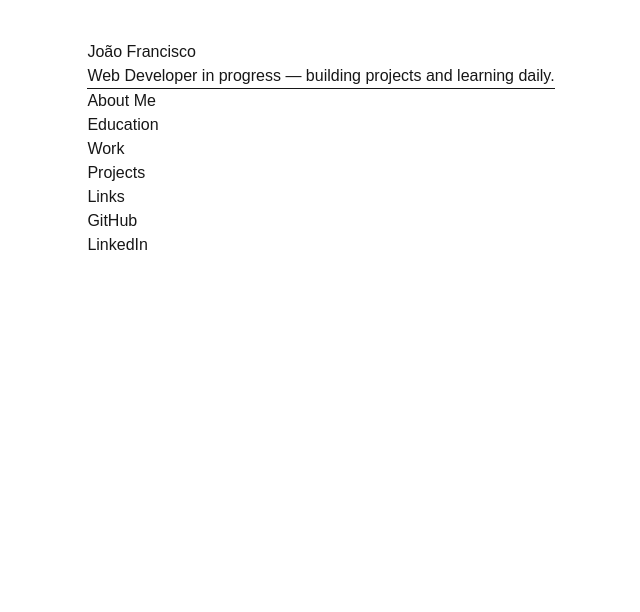
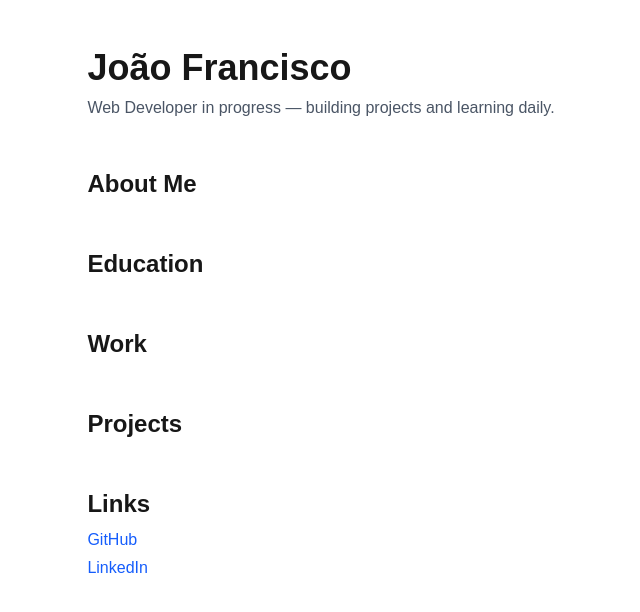
Before and after one commit to Joao-Francisco30/joao_website, a Next.js app: page / in a window 1280 px wide. Shown: the top 612 px of the page, without its empty margins (319-959 px from the left). Built offline with nearby package versions, Linux system fonts and the light colour scheme.

Commit message:
Improved structure

```diff
--- a/src/app/page.tsx
+++ b/src/app/page.tsx
@@ -1,35 +1,43 @@
 export default function Home() {
   return (
-    <main style={{ padding: "40px", maxWidth: "800px", margin: "0 auto" }}>
+    <main className="max-w-3xl mx-auto px-6 py-12 space-y-12">
 
-      <h1>João Francisco</h1>
-      <p>Web Developer in progress — building projects and learning daily.</p>
+      {/* Header */}
+      <header className="space-y-2">
+        <h1 className="text-4xl font-bold">João Francisco</h1>
+        <p className="text-gray-600">
+          Web Developer in progress — building projects and learning daily.
+        </p>
+      </header>
 
-      <hr />
-
-      <section>
-        <h2>About Me</h2>
-        <p></p>
+      {/* About */}
+      <section className="space-y-2">
+        <h2 className="text-2xl font-semibold">About Me</h2>
+        <p className="text-gray-700"></p>
       </section>
 
-      <section>
-        <h2>Education</h2>
-        <p></p>
+      {/* Education */}
+      <section className="space-y-2">
+        <h2 className="text-2xl font-semibold">Education</h2>
+        <p className="text-gray-700"></p>
       </section>
 
-      <section>
-        <h2>Work</h2>
-        <p></p>
+      {/* Work */}
+      <section className="space-y-2">
+        <h2 className="text-2xl font-semibold">Work</h2>
+        <p className="text-gray-700"></p>
       </section>
 
-      <section>
-        <h2>Projects</h2>
-        <p></p>
+      {/* Projects */}
+      <section className="space-y-2">
+        <h2 className="text-2xl font-semibold">Projects</h2>
+        <p className="text-gray-700"></p>
       </section>
 
-      <section>
-        <h2>Links</h2>
-        <ul>
+      {/* Links */}
+      <section className="space-y-2">
+        <h2 className="text-2xl font-semibold">Links</h2>
+        <ul className="text-blue-600 space-y-1">
           <li>GitHub</li>
           <li>LinkedIn</li>
         </ul>
```
